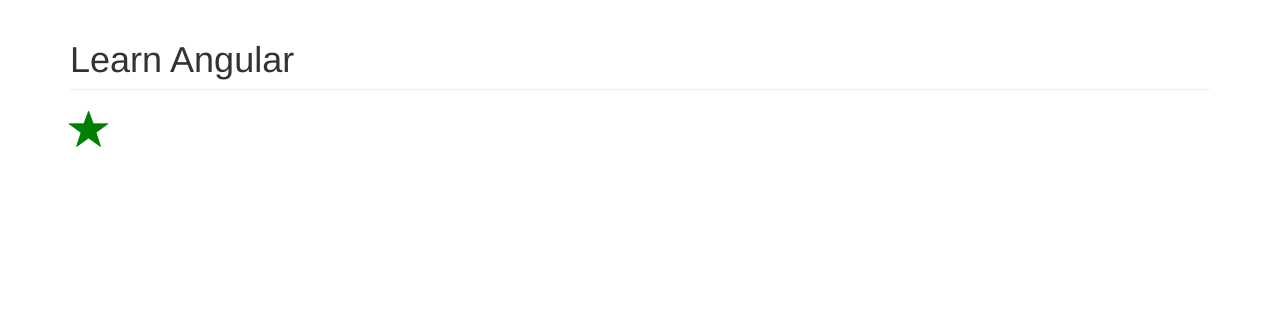
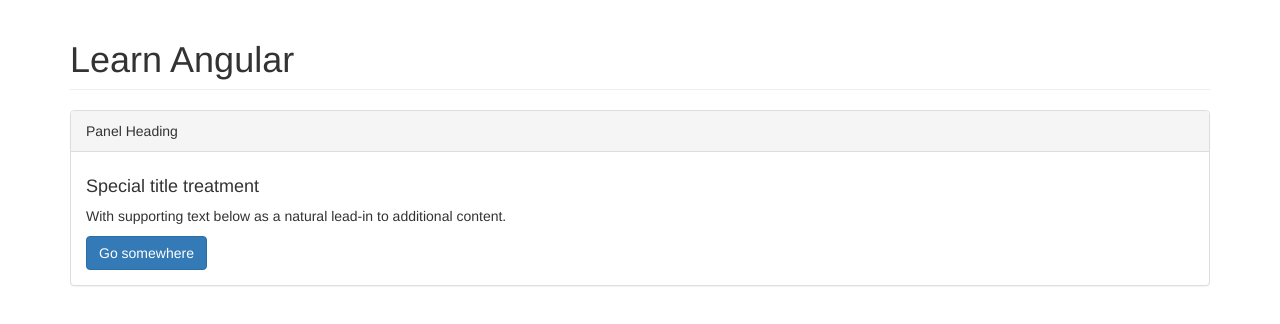
Before and after one commit to palashmon/learn-angular4, an Angular app: page / in a window 1280 px wide. Shown: the top 324 px of the page. Built offline with nearby package versions, Linux system fonts and the light colour scheme.

Commit message:
Add ngContent related code Syntax: <ng-content select='.heading'></ng-content>

```diff
--- a/src/app/app.component.html
+++ b/src/app/app.component.html
@@ -2,5 +2,13 @@
 
 <div class="container">
     <h1 class="page-header">Learn Angular</h1>
-    <app-favorite [is-favorite]="post.isFavorite" (on-change)="onFavoriteChanged($event)"></app-favorite>
+    <!--app-favorite [is-favorite]="post.isFavorite" (on-change)="onFavoriteChanged($event)"></app-favorite-->
+    <bootstrap-panel>
+        <div class="heading">Panel Heading</div>
+        <div class="body">
+            <h4>Special title treatment</h4>
+            <p>With supporting text below as a natural lead-in to additional content.</p>
+            <a class="btn btn-primary">Go somewhere</a>
+        </div>
+    </bootstrap-panel>
 </div>
--- a/src/app/app.module.ts
+++ b/src/app/app.module.ts
@@ -9,6 +9,7 @@
 import { AppComponent } from './app.component';
 import { CourseComponent } from './course/course.component';
 import { FavoriteComponent } from './favorite/favorite.component';
+import { PanelComponent } from './panel/panel.component';
 
 @NgModule({
     declarations: [
@@ -17,7 +18,8 @@
         CourseComponent,
         SummaryPipe,
         CapitalizePipe,
-        FavoriteComponent
+        FavoriteComponent,
+        PanelComponent
     ],
     imports: [BrowserModule, FormsModule],
     providers: [CoursesService],
--- /dev/null
+++ b/src/app/panel/panel.component.html
@@ -0,0 +1,8 @@
+<div class="panel panel-default">
+    <div class="panel-heading">
+        <ng-content select=".heading"></ng-content>
+    </div>
+    <div class="panel-body">
+        <ng-content select=".body"></ng-content>
+    </div>
+</div>
```
Also changed, not shown: src/app/panel/panel.component.ts (added, +9 -0 lines), src/app/panel/panel.component.css (added), 1 other file (tests, documents, lock files or other folders).
